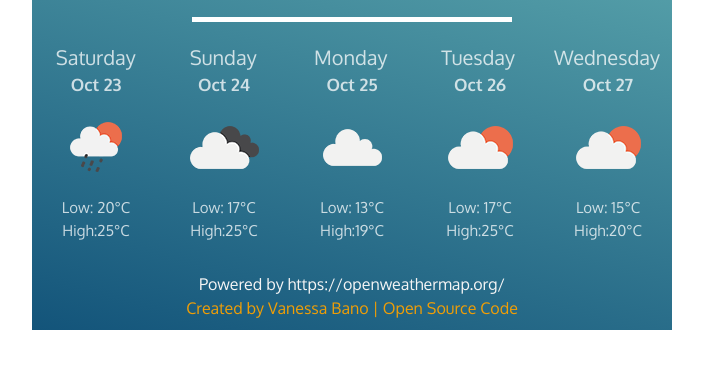
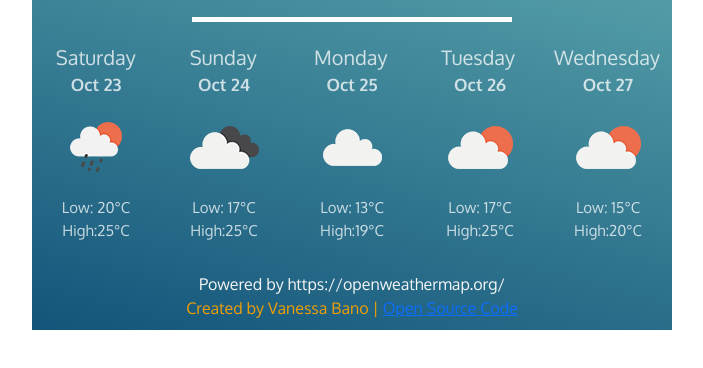
Before and after one commit to vtbano/Weather-App-VB, a plain HTML site: page index.html in a window 1280 px wide. Shown: the part 390-758 px from the top of the page, without its empty margins (288-991 px from the left). Drawn offline with nearby package versions, Linux system fonts and the light colour scheme; a web font is replaced by a local one.

Commit message:
Added GitHub repository at the bottom of the project

```diff
--- a/index.html
+++ b/index.html
@@ -119,7 +119,7 @@
                   Powered by https://openweathermap.org/
                 </div>
                 <div class="col-12 createdBy">
-                  Created by Vanessa Bano | Open Source Code
+                  Created by Vanessa Bano | <a href="https://github.com/vtbano/Weather-App-VB" alt="Github link to Weather-App-VB"> Open Source Code</a> </div>
                 </div>
               </div>
             </div>
```
